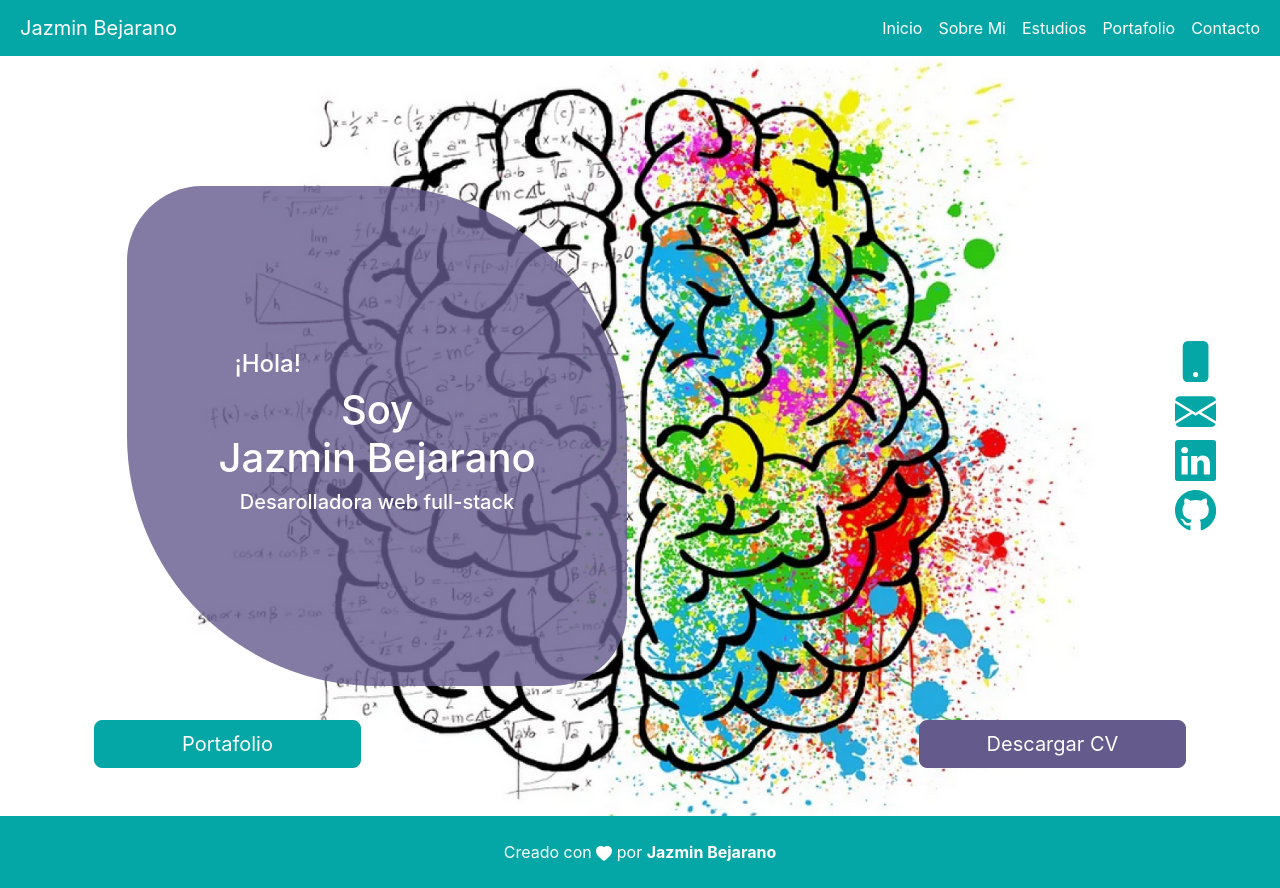
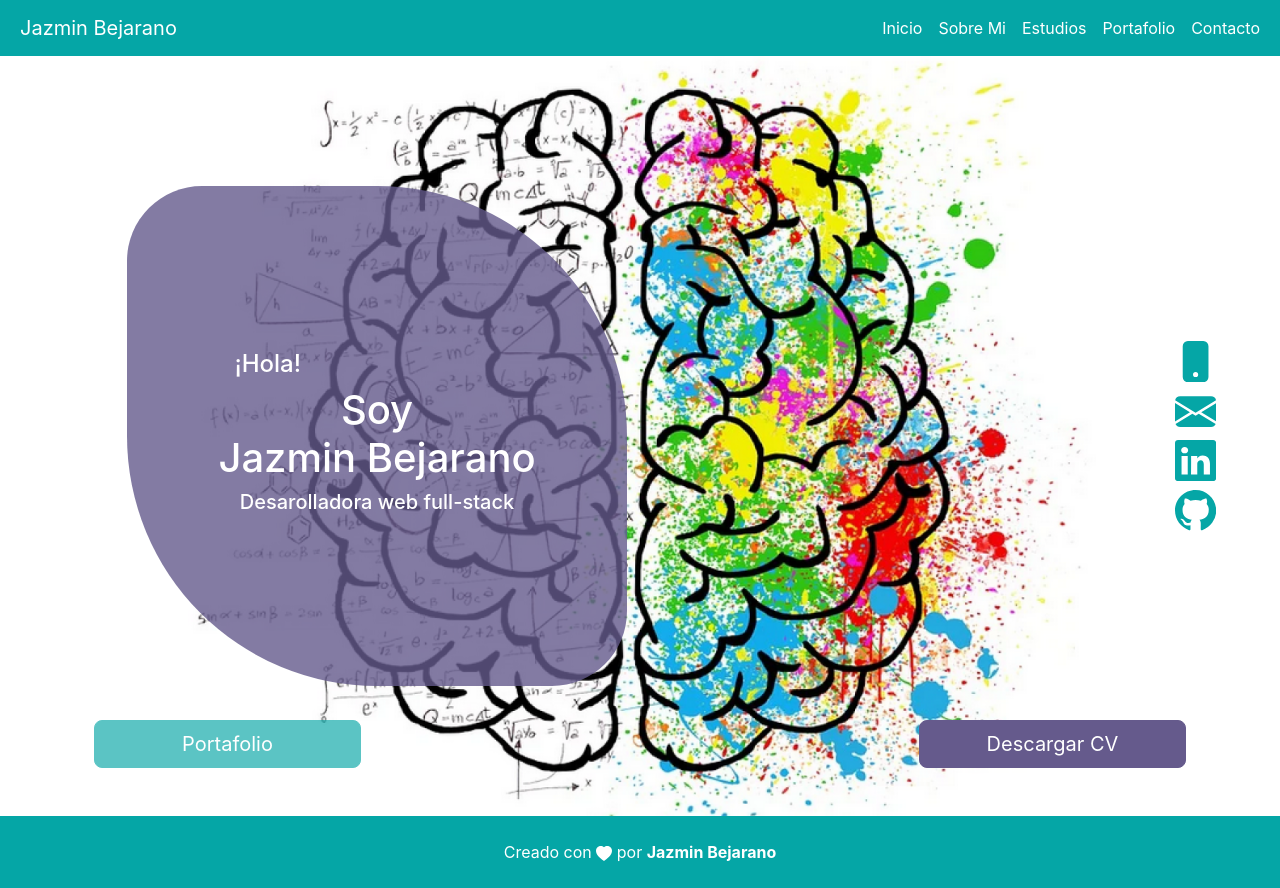
Before and after one commit to Jlbejarano662/portafolio, a React (Create React App) app: page / in a window 1280 px wide. Built offline with nearby package versions, Linux system fonts and the light colour scheme.

Commit message:
CV added

```diff
--- a/src/pages/Home.js
+++ b/src/pages/Home.js
@@ -50,10 +50,10 @@ function Home() {
       </div>
       <div className="row align-self-end buttons">
         <div className="col d-flex flex-row">
-          <button className="btn btn-aqua btn-lg">Portafolio</button>
+          <button className="btn btn-aqua btn-lg" disabled>Portafolio</button>
         </div>
         <div className="col d-flex flex-row-reverse">
-          <button className="btn btn-purple btn-lg">Descargar CV</button>
+          <a className="btn btn-purple btn-lg" href="./JazminBejaranoIbañez-CV.pdf" target={"_blank"} >Descargar CV</a>
         </div>
       </div>
     </section>
```
Also changed, not shown: 2 other files (tests, documents, lock files or other folders).
